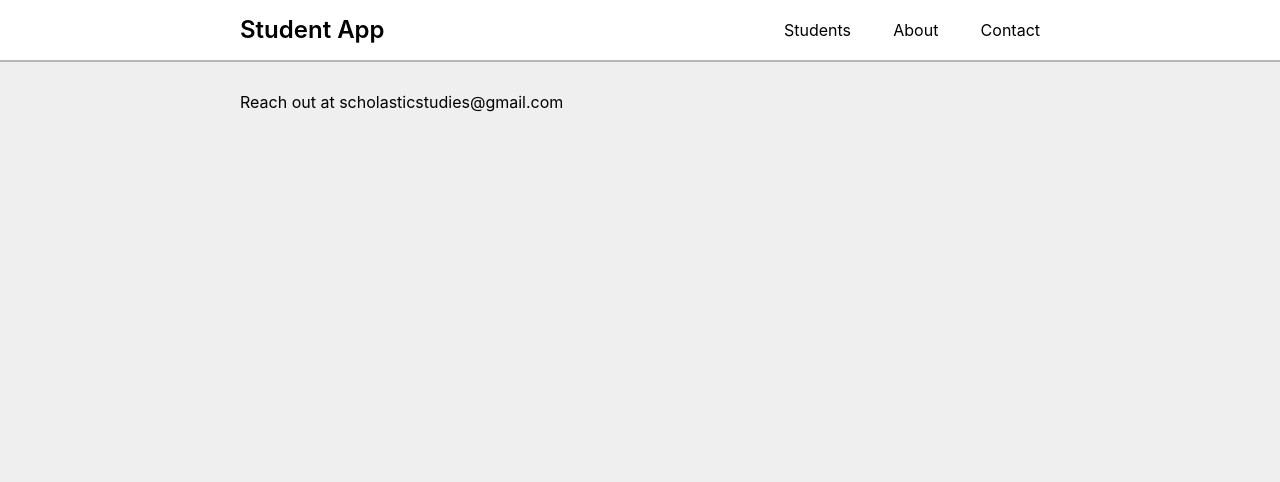
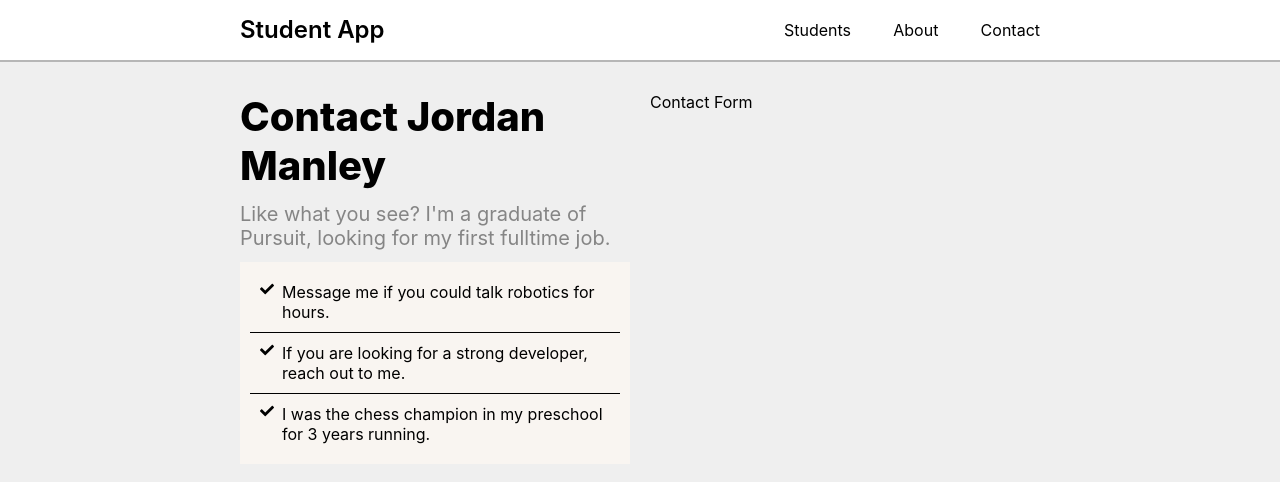
Before and after one commit to christina-ml/student-app-frontend, a React (Create React App) app: page /contact in a window 1280 px wide. Shown: the top 482 px of the page. Built offline with nearby package versions, Linux system fonts and the light colour scheme.

Commit message:
added contact info, title, salesPoints to contact page

```diff
--- a/src/pages/Contact.js
+++ b/src/pages/Contact.js
@@ -1,9 +1,48 @@
 import React from 'react';
+
+import './Contact.scss';
+
+import { FaCheck } from 'react-icons/fa';
 
 function Contact(props) {
     return (
-        <div>
-           Reach out at scholasticstudies@gmail.com
+        <div className="contact">
+            <div className="contact__info">
+            <div className="contact__title">Contact Jordan Manley</div>
+            <div className="contact__subheader">
+                Like what you see? I'm a graduate of Pursuit, looking for my first fulltime job.
+            </div>
+            <div className="contact__salesPoints">
+                <div className="contact__salesPoint">
+                    <div className="contact__salesPointIcon">
+                        <FaCheck />
+                    </div>
+                    <div className="contact__salesPointText">
+                        Message me if you could talk robotics for hours.
+                    </div>
+                </div>
+                <div className="contact__salesPoint">
+                   <div className="contact__salesPointIcon">
+                        <FaCheck />
+                    </div>
+                    <div className="contact__salesPointText">
+                        If you are looking for a strong developer, reach out to me.
+                    </div>
+                </div>
+                <div className="contact__salesPoint">
+                    <div className="contact__salesPointIcon">
+                        <FaCheck />
+                    </div>
+                    <div className="contact__salesPointText">
+                        I was the chess champion in my preschool for 3 years running.
+                    </div>
+                </div>
+            </div>
+
+           </div>
+           <div className="contact__form">
+            Contact Form
+           </div>
         </div>
     );
 }
--- /dev/null
+++ b/src/pages/Contact.scss
@@ -0,0 +1,37 @@
+@import '../designUtils/colors';
+
+.contact {
+    display: grid;
+    grid-template-columns: repeat(2, 1fr);
+    column-gap: 20px;
+
+    &__title {
+        font-size: 40px;
+        font-weight: 800;
+        margin-bottom: 12px;
+    }
+
+    &__subheader {
+        color: $highlight-gray;
+        font-size: 20px;
+        margin-bottom: 12px;
+    }
+
+    &__salesPoints {
+        background: #F9F5F1;
+        padding: 10px;
+    }
+
+    &__salesPoint {
+        padding: 10px;
+        display: flex;
+        &:not(:last-child){
+            border-bottom: 1px solid black;
+        }
+    }
+
+    &__salesPointIcon {
+        font-size: 14px;
+        padding-right: 8px;
+    }
+}
```
